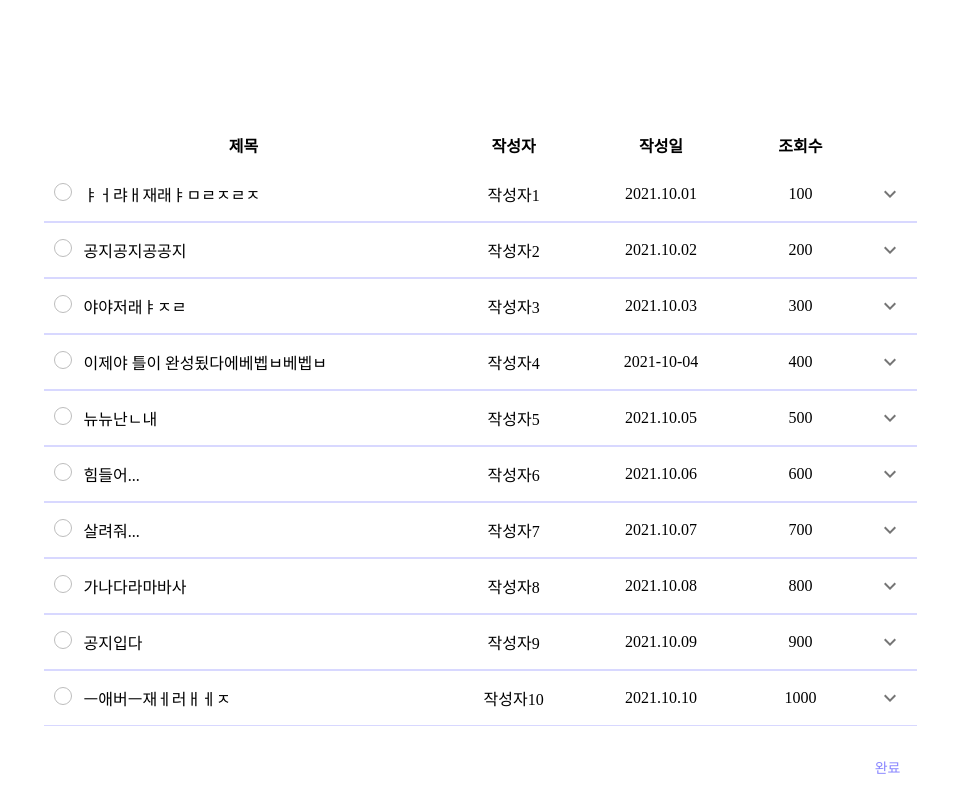
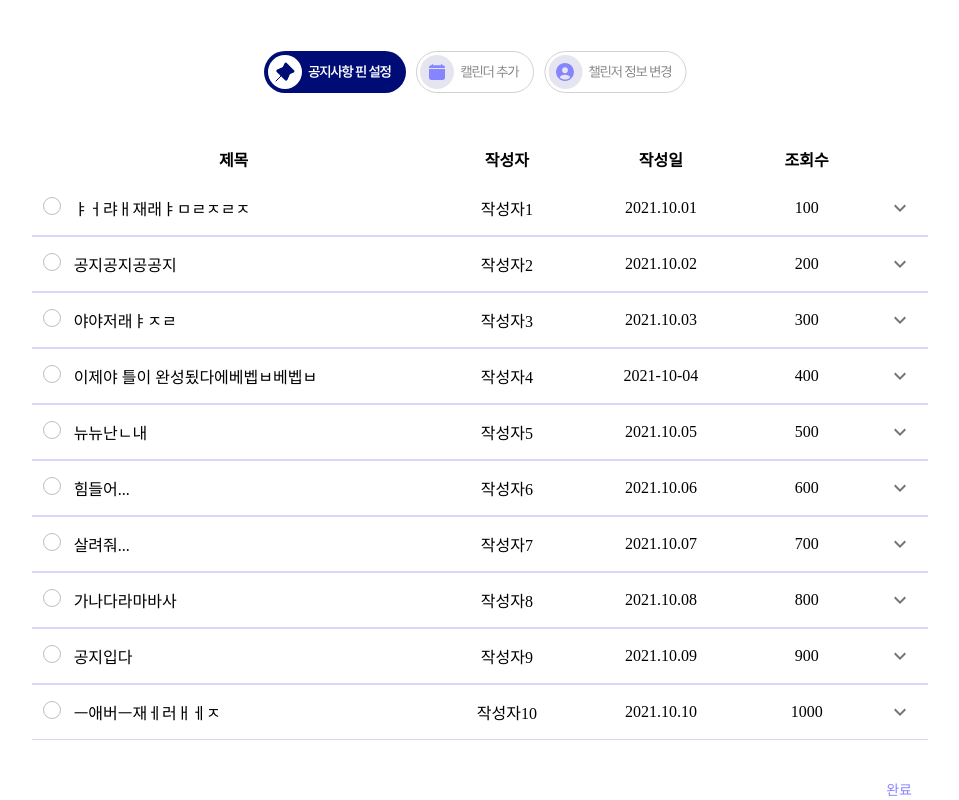
Before and after one commit to Team-UMC/UMC-Web, a React (Create React App) app: page /admin in a window 1280 px wide. Shown: the part 200-1000 px from the top of the page, without its empty margins (160-1119 px from the left). Built offline with nearby package versions, Linux system fonts and the light colour scheme; no server answers.

Commit message:
운영진 관리 페이지 - 공지사항 핀 초기 구현

```diff
--- a/src/App.js
+++ b/src/App.js
@@ -8,7 +8,7 @@ import SignUpForm from 'pages/SignUp/SignUp';
 import BoardWrite from 'pages/BoardWrite/BoardWrite';
 import SocialLogin from 'components/SignUp/SocialLogin';
 import BoardPage from 'pages/NewBoardPage/BoardPage';
-import AdminPage from 'layout/Admin/AdminPage';
+import AdminManagePage from 'pages/Admin/AdminManagePage';
 
 function App() {
   return (
@@ -21,7 +21,7 @@ function App() {
           <Route path="/board/*" element={<BoardPage />} />
           <Route path="/boardwrite" element={<BoardWrite />} />
           <Route path="/kakaologin" element={<SocialLogin />} />
-          <Route path="/admin" element={<AdminPage />} />
+          <Route path="/admin" element={<AdminManagePage />} />
         </Routes>
       </BrowserRouter>
     </>
--- a/src/components/Admin/AdminCompletionButton.jsx
+++ b/src/components/Admin/AdminCompletionButton.jsx
@@ -9,7 +9,7 @@ const AdminCompletionButtonWrapper = styled.div`
   background: white;
   border: none;
   border-radius: 12px;
-  padding: 8px 16px;
+  padding: 16px 16px;
   cursor: pointer;
   transition: all 0.1s ease-in-out;
   &:hover {
--- a/src/components/Admin/AdminTable.jsx
+++ b/src/components/Admin/AdminTable.jsx
@@ -67,10 +67,11 @@ const StyledCollapseContent = styled.div`
   max-height: ${(props) => (props.open ? '500px' : '0')};
 `;
 
-const BoardWriteButtonLayout = styled.div`
+const AdminCompletionButtonLayout = styled.div`
   display: flex;
   justify-content: end;
   padding-top: 24px;
+  padding-bottom: 80px;
 `;
 
 const PageButton = styled.div`
@@ -105,7 +106,6 @@ const PageButtonLayout = styled.div`
   display: flex;
   justify-content: center;
   align-items: center;
-  padding-top: 64px;
 `;
 
 const PageArrowButton = styled.div`
@@ -409,9 +409,9 @@ const AdminTable = () => {
           )}
         </tbody>
       </StyledTable>
-      <BoardWriteButtonLayout>
+      <AdminCompletionButtonLayout>
         <AdminCompletionButton onClick={handleConfirm} />
-      </BoardWriteButtonLayout>
+      </AdminCompletionButtonLayout>
       <PageButtonLayout>{renderPageButtons()}</PageButtonLayout>
       <BoardSearchLayout>
         <SearchBar onSearch={handleSearch} />
--- a/src/pages/Admin/AdminManagePage.jsx
+++ b/src/pages/Admin/AdminManagePage.jsx
@@ -0,0 +1,72 @@
+import React, { useState } from 'react';
+import styled from 'styled-components';
+
+import AdminTitle from 'components/Admin/AdminTitle';
+import ManagementType from 'components/Management/ManagementType';
+import AdminTable from 'components/Admin/AdminTable';
+
+const AdminManagementContainer = styled.div`
+  display: flex;
+  flex-direction: column;
+  justify-content: center;
+  align-items: center;
+`;
+
+const AdminManagementWrapper = styled.div`
+  width: 70%;
+  display: flex;
+  flex-direction: column;
+  justify-content: center;
+  padding-top: 100px;
+  padding-bottom: 100px;
+`;
+
+const TitleLayout = styled(AdminTitle)`
+  display: flex;
+  padding-bottom: 80px;
+`;
+
+const ButtonLayout = styled(ManagementType)`
+  display: flex;
+  padding-bottom: 80px;
+`;
+
+const TableLayout = styled(AdminTable)`
+  display: flex;
+  padding-bottom: 80px;
+`;
+
+const Management = () => {
+  const [buttonStates, setButtonStates] = useState({
+    setnoticeButton: true,
+    calenderButton: false,
+    challengerButton: false,
+  });
+
+  const handleClick = (buttonName) => {
+    setButtonStates((prevStates) => ({
+      setnoticeButton:
+        buttonName === 'setnoticeButton' ? !prevStates.setnoticeButton : false,
+      calenderButton:
+        buttonName === 'calenderButton' ? !prevStates.calenderButton : false,
+      challengerButton:
+        buttonName === 'challengerButton'
+          ? !prevStates.challengerButton
+          : false,
+    }));
+  };
+
+  return (
+    <AdminManagementContainer>
+      <AdminManagementWrapper>
+        <TitleLayout />
+
+        <ButtonLayout buttonStates={buttonStates} handleClick={handleClick} />
+
+        <TableLayout />
+      </AdminManagementWrapper>
+    </AdminManagementContainer>
+  );
+};
+
+export default Management;
--- a/src/pages/NewBoardPage/BoardPageRoute.jsx
+++ b/src/pages/NewBoardPage/BoardPageRoute.jsx
@@ -6,10 +6,11 @@ import BoardPage from 'pages/NewBoardPage/BoardPage';
 
 const RedirectTo = ({ to }) => {
   let navigate = useNavigate();
+  navigate(to);
 
   useEffect(() => {
     navigate(to);
-  }, [navigate, to]);
+  }, [navigate]);
   return null;
 };
 
```
Also changed, not shown: src/components/Management/ManagementComponent.jsx (+16 -15 lines).
